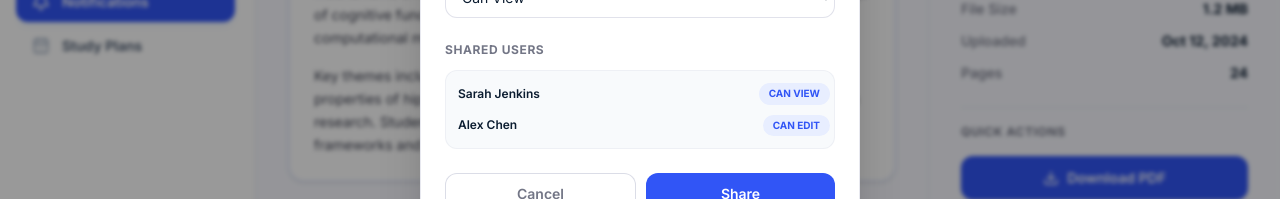
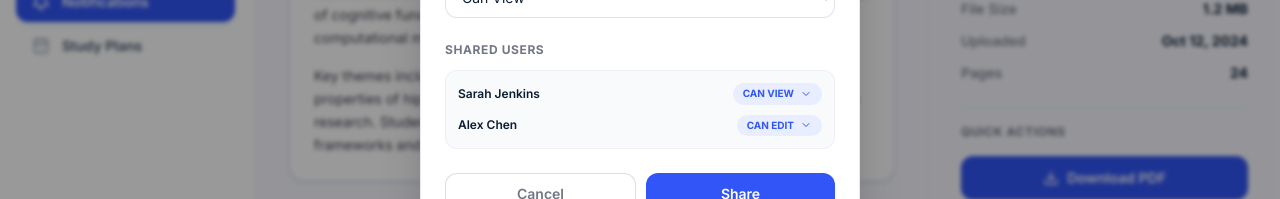
Before and after one commit to huynhduybinh24/SWP391_AIStudyHub, a React (Vite) app in the folder FrontEnd/: page /dashboard/notifications/summary in a window 1280 px wide. Both pictures are taken after a click on the button "Share Access". Shown: the part 368-567 px from the top of the page. Built offline with nearby package versions, Linux system fonts and the light colour scheme; the HTML template or start-up script is replaced by a standard one.

Commit message:
feat: add custom permission dropdown for shared users in share access modal

```diff
--- a/FrontEnd/src/features/notifications/pages/SummaryDetailPage.tsx
+++ b/FrontEnd/src/features/notifications/pages/SummaryDetailPage.tsx
@@ -1,4 +1,4 @@
-import { useState } from 'react'
+import { useState, useEffect } from 'react'
 import { useNavigate } from 'react-router-dom'
 import {
   ArrowLeft,
@@ -17,6 +17,8 @@ import {
   Mail,
   CheckCircle,
   AlertTriangle,
+  Check,
+  ChevronDown,
 } from 'lucide-react'
 import { cn } from '@/lib/utils'
 import { useToast } from '@/components/ui/Toast'
@@ -32,14 +34,32 @@ export function SummaryDetailPage() {
   const [shareEmail, setShareEmail] = useState('')
   const [permission, setPermission] = useState('Can View')
   const [sharedUsers, setSharedUsers] = useState([
-    { email: 'Sarah Jenkins', permission: 'Can View' },
-    { email: 'Alex Chen', permission: 'Can Edit' },
+    { id: 'sarah', name: 'Sarah Jenkins', permission: 'Can View' },
+    { id: 'alex', name: 'Alex Chen', permission: 'Can Edit' },
   ])
+  const [openPermissionUserId, setOpenPermissionUserId] = useState<string | null>(null)
   const [errorMessage, setErrorMessage] = useState('')
   const [successMessage, setSuccessMessage] = useState('')
 
   // Delete Document Modal State
   const [isDeleteModalOpen, setIsDeleteModalOpen] = useState(false)
+
+  const togglePermissionDropdown = (userId: string) => {
+    setOpenPermissionUserId(openPermissionUserId === userId ? null : userId)
+  }
+
+  const updateUserPermission = (userId: string, newPermission: string) => {
+    setSharedUsers(
+      sharedUsers.map((user) =>
+        user.id === userId ? { ...user, permission: newPermission } : user
+      )
+    )
+    setOpenPermissionUserId(null)
+  }
+
+  const closePermissionDropdown = () => {
+    setOpenPermissionUserId(null)
+  }
 
   const handleDownloadPDF = () => {
     const fileName = 'Advanced-Neuroscience-Syllabus-2024.pdf'
@@ -68,8 +88,10 @@ export function SummaryDetailPage() {
       return
     }
 
+    const emailStr = shareEmail.trim()
     const newSharedUser = {
-      email: shareEmail.trim(),
+      id: emailStr.toLowerCase(),
+      name: emailStr,
       permission: permission,
     }
     setSharedUsers([...sharedUsers, newSharedUser])
@@ -174,7 +196,10 @@ export function SummaryDetailPage() {
 
       <ShareAccessModal
         isOpen={isShareModalOpen}
-        onClose={() => setIsShareModalOpen(false)}
+        onClose={() => {
+          setIsShareModalOpen(false)
+          closePermissionDropdown()
+        }}
         email={shareEmail}
         setEmail={setShareEmail}
         permission={permission}
@@ -184,6 +209,10 @@ export function SummaryDetailPage() {
         onCopyLink={handleCopyLink}
         errorMessage={errorMessage}
         successMessage={successMessage}
+        openPermissionUserId={openPermissionUserId}
+        togglePermissionDropdown={togglePermissionDropdown}
+        updateUserPermission={updateUserPermission}
+        closePermissionDropdown={closePermissionDropdown}
       />
 
       <DeleteConfirmModal
@@ -475,11 +504,15 @@ interface ShareAccessModalProps {
   setEmail: (val: string) => void
   permission: string
   setPermission: (val: string) => void
-  sharedUsers: Array<{ email: string; permission: string }>
+  sharedUsers: Array<{ id: string; name: string; permission: string }>
   onShare: () => void
   onCopyLink: () => void
   errorMessage?: string
   successMessage?: string
+  openPermissionUserId: string | null
+  togglePermissionDropdown: (userId: string) => void
+  updateUserPermission: (userId: string, permission: string) => void
+  closePermissionDropdown: () => void
 }
 
 function ShareAccessModal({
@@ -494,7 +527,35 @@ function ShareAccessModal({
   onCopyLink,
   errorMessage,
   successMessage,
+  openPermissionUserId,
+  togglePermissionDropdown,
+  updateUserPermission,
+  closePermissionDropdown,
 }: ShareAccessModalProps) {
+  useEffect(() => {
+    if (!openPermissionUserId) return
+
+    const handleOutsideClick = (e: MouseEvent) => {
+      const target = e.target as HTMLElement
+      if (!target.closest('.permission-badge-btn') && !target.closest('.permission-dropdown-container')) {
+        closePermissionDropdown()
+      }
+    }
+
+    document.addEventListener('mousedown', handleOutsideClick)
+    return () => document.removeEventListener('mousedown', handleOutsideClick)
+  }, [openPermissionUserId, closePermissionDropdown])
+
+  useEffect(() => {
+    const handleKeyDown = (e: KeyboardEvent) => {
+      if (e.key === 'Escape') {
+        closePermissionDropdown()
+      }
+    }
+    window.addEventListener('keydown', handleKeyDown)
+    return () => window.removeEventListener('keydown', handleKeyDown)
+  }, [closePermissionDropdown])
+
   if (!isOpen) return null
 
   return (
@@ -582,15 +643,48 @@ function ShareAccessModal({
           <h4 className="text-xs font-bold text-[#737686] uppercase tracking-wider mb-3">
             Shared Users
           </h4>
-          <div className="max-h-[120px] overflow-y-auto space-y-2.5 pr-1 border border-[rgba(195,198,215,0.2)] rounded-xl p-3 bg-slate-50">
-            {sharedUsers.map((user, idx) => (
-              <div key={idx} className="flex justify-between items-center text-xs">
-                <span className="font-semibold text-[#0b1c30] truncate max-w-[240px]">
-                  {user.email}
+          <div className={cn(
+            "max-h-[160px] pr-1 border border-[rgba(195,198,215,0.2)] rounded-xl p-3 bg-slate-50 space-y-2.5",
+            openPermissionUserId ? "overflow-visible" : "overflow-y-auto"
+          )}>
+            {sharedUsers.map((user) => (
+              <div key={user.id} className="flex justify-between items-center text-xs relative">
+                <span className="font-semibold text-[#0b1c30] truncate max-w-[200px]">
+                  {user.name}
                 </span>
-                <span className="text-[#3155F6] font-bold bg-[#E8EEFF] px-2.5 py-1 rounded-full text-[10px] uppercase">
-                  {user.permission}
-                </span>
+
+                <div className="relative">
+                  <button
+                    type="button"
+                    onClick={() => togglePermissionDropdown(user.id)}
+                    className="permission-badge-btn text-[#3155F6] font-bold bg-[#E8EEFF] hover:bg-[#D4E5FF] px-2.5 py-1 rounded-full text-[10px] uppercase transition-all duration-150 cursor-pointer focus-visible:outline-none flex items-center gap-1.5"
+                  >
+                    <span>{user.permission}</span>
+                    <ChevronDown className="w-3 h-3 text-[#3155F6]" />
+                  </button>
+
+                  {/* Permission Dropdown */}
+                  {openPermissionUserId === user.id && (
+                    <div className="permission-dropdown-container absolute right-0 mt-1.5 w-[140px] bg-white border border-[rgba(195,198,215,0.4)] rounded-xl shadow-xl z-[9999] py-1.5 animate-in fade-in zoom-in-95 duration-150">
+                      {(['Can View', 'Can Comment', 'Can Edit'] as const).map((opt) => (
+                        <button
+                          key={opt}
+                          type="button"
+                          onClick={() => updateUserPermission(user.id, opt)}
+                          className={cn(
+                            "w-full text-left px-3 py-2 text-xs font-semibold transition-colors flex items-center justify-between cursor-pointer focus-visible:outline-none",
+                            user.permission === opt
+                              ? "bg-[#E8EEFF]/60 text-[#3155F6]"
+                              : "text-[#434655] hover:bg-slate-50 hover:text-[#0b1c30]"
+                          )}
+                        >
+                          <span>{opt}</span>
+                          {user.permission === opt && <Check className="w-3.5 h-3.5 text-[#3155F6]" />}
+                        </button>
+                      ))}
+                    </div>
+                  )}
+                </div>
               </div>
             ))}
           </div>
```
